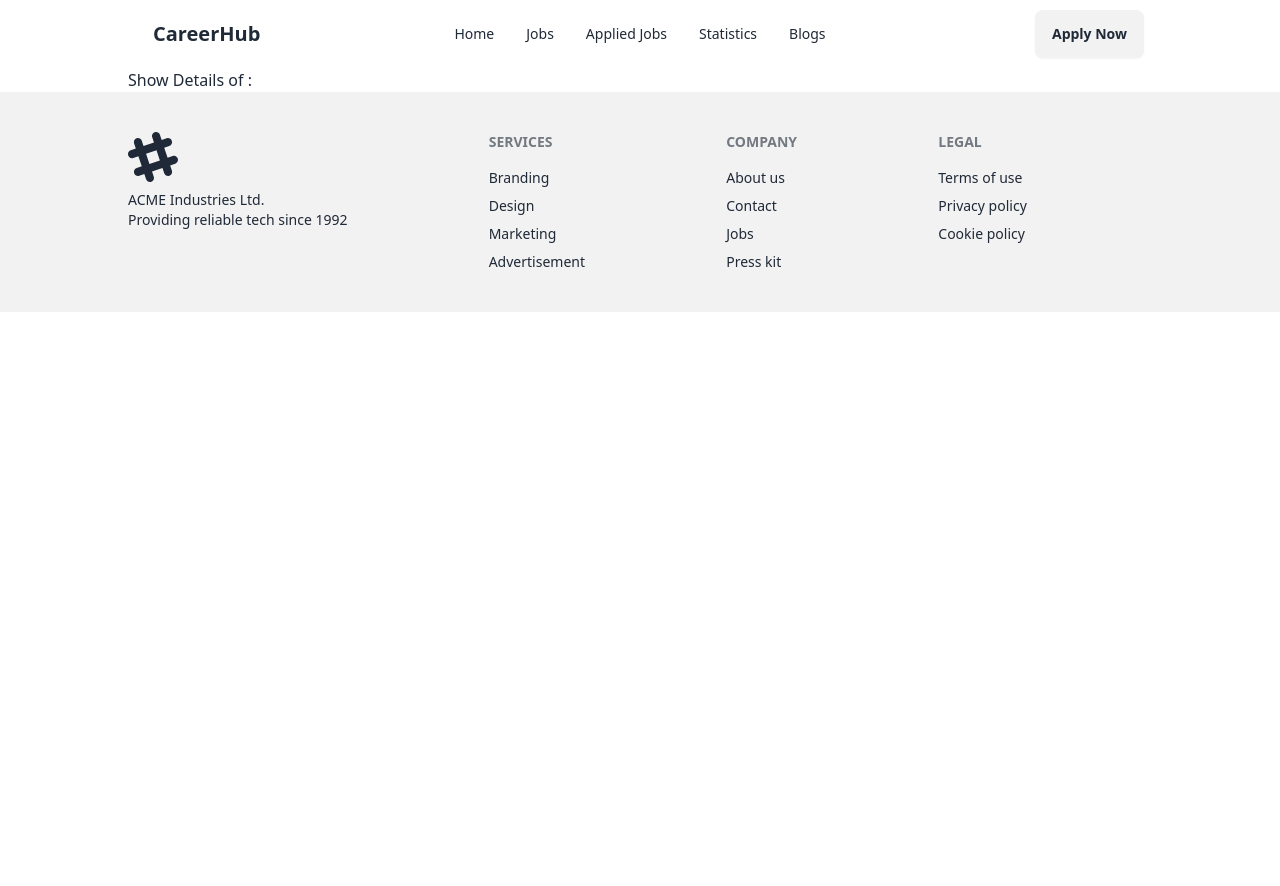
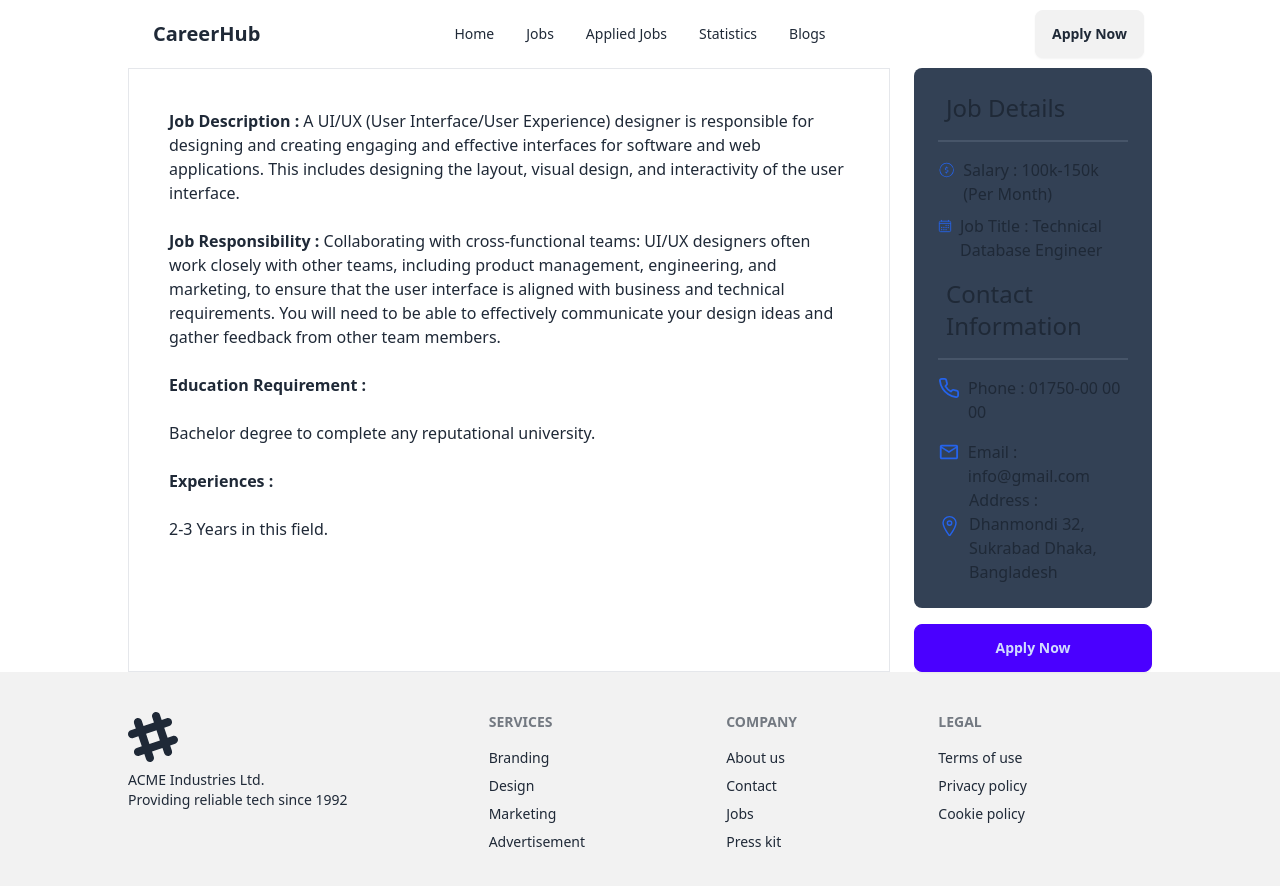
Before and after one commit to mazharul03/react-career-hub, a React (Vite) app: page /job/1 in a window 1280 px wide. Shown: the top 886 px of the page. Before the commit the page ends 800 px from the top, so only its background shows below. Built offline with nearby package versions, Linux system fonts and the light colour scheme.

Commit message:
Load job details page and display

```diff
--- a/src/Components/JobDetails/JobDetails.jsx
+++ b/src/Components/JobDetails/JobDetails.jsx
@@ -1,12 +1,52 @@
 import { useLoaderData, useParams } from "react-router-dom";
+import { CiDollar } from "react-icons/ci";
+import { IoCalendarOutline } from "react-icons/io5";
+import { FiPhone } from "react-icons/fi";
+import { MdOutlineMailOutline } from "react-icons/md";
+import { IoLocationOutline } from "react-icons/io5";
 
 const JobDetails = () => {
     const jobs = useLoaderData();
     const {id}= useParams();
-    console.log(id,jobs);
+    const idInt = parseInt(id);
+    const job = jobs.find(job=>job.id===idInt);
+    console.log(job);
     return (
         <div>
-            <h2>Show Details of :</h2>
+
+            <div className="grid gap-6 md:grid-cols-4">
+                <div className="border p-10 space-y-6 md:col-span-3">
+                    <p><span className="font-semibold">Job  Description :</span>{job.job_description}</p>
+                    <p><span className="font-semibold">Job Responsibility : </span>{job.job_responsibility}</p>
+                    <h2 className="font-semibold">Education Requirement :</h2>
+                    <p>{job.educational_requirements}</p>
+                    <h2 className="font-semibold">Experiences :</h2>
+                    <p>{job.experiences}</p>
+                </div>
+                <div className="space-y-4">
+                    <div className="bg-slate-700 rounded-lg p-6">
+                        <h2 className="text-2xl pl-2">Job Details</h2>
+
+                        <p className="border border-slate-600 my-4"></p>
+                        <div>
+                        <h2 className="flex"><CiDollar className="text-2xl text-blue-600 mr-2" />Salary : {job.salary} (Per Month)</h2>
+                        <h2 className="flex mt-2"><IoCalendarOutline className="text-2xl text-blue-600 mr-2" />Job Title : {job.job_title}</h2>
+                        </div>
+
+                        <h2 className="text-2xl pl-2 py-4">Contact Information</h2>
+
+                        <p className="border border-slate-600"></p>
+                        <h2 className="flex py-4"><FiPhone className="text-2xl text-blue-600 mr-2" />Phone : {job.contact_information.phone}</h2>
+                        <h2 className="flex"><MdOutlineMailOutline className="text-2xl text-blue-600 mr-2" />Email : {job.contact_information.email}</h2>
+                        <h2 className="flex"><IoLocationOutline className="text-6xl mt-2
+                         text-blue-600 mr-2"/>Address : {job.contact_information.address}</h2>
+
+
+                    </div>
+
+                    <button className="btn btn-primary w-full">Apply Now</button>
+                </div>
+            </div>
         </div>
 
     );
--- a/src/main.jsx
+++ b/src/main.jsx
@@ -28,7 +28,7 @@ const router = createBrowserRouter([
       {
         path: '/job/:id',
         element:<JobDetails></JobDetails>,
-        loader:()=>fetch('../jobs.json')
+        loader:()=>fetch('/jobs.json')
       }
     ]
   },
```
